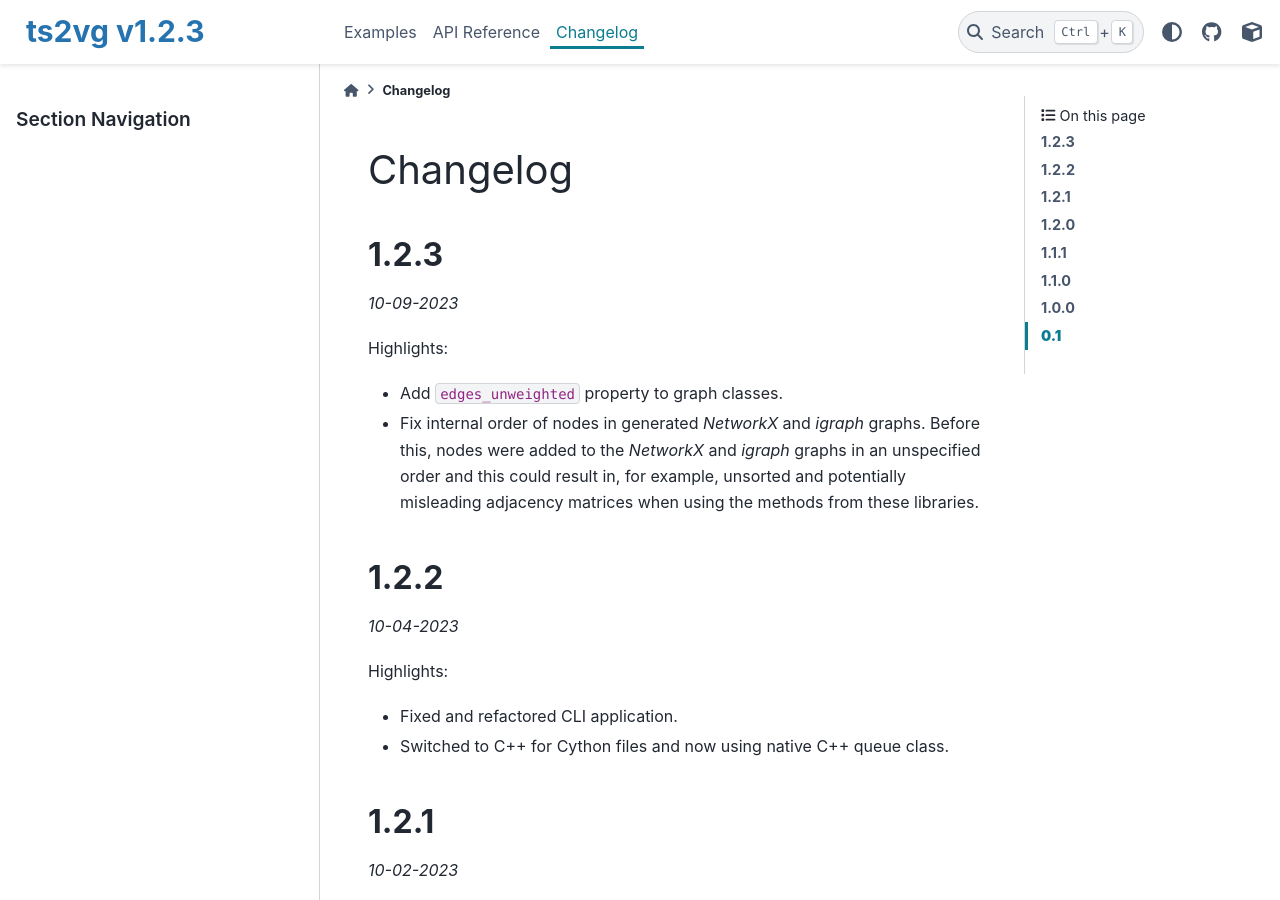
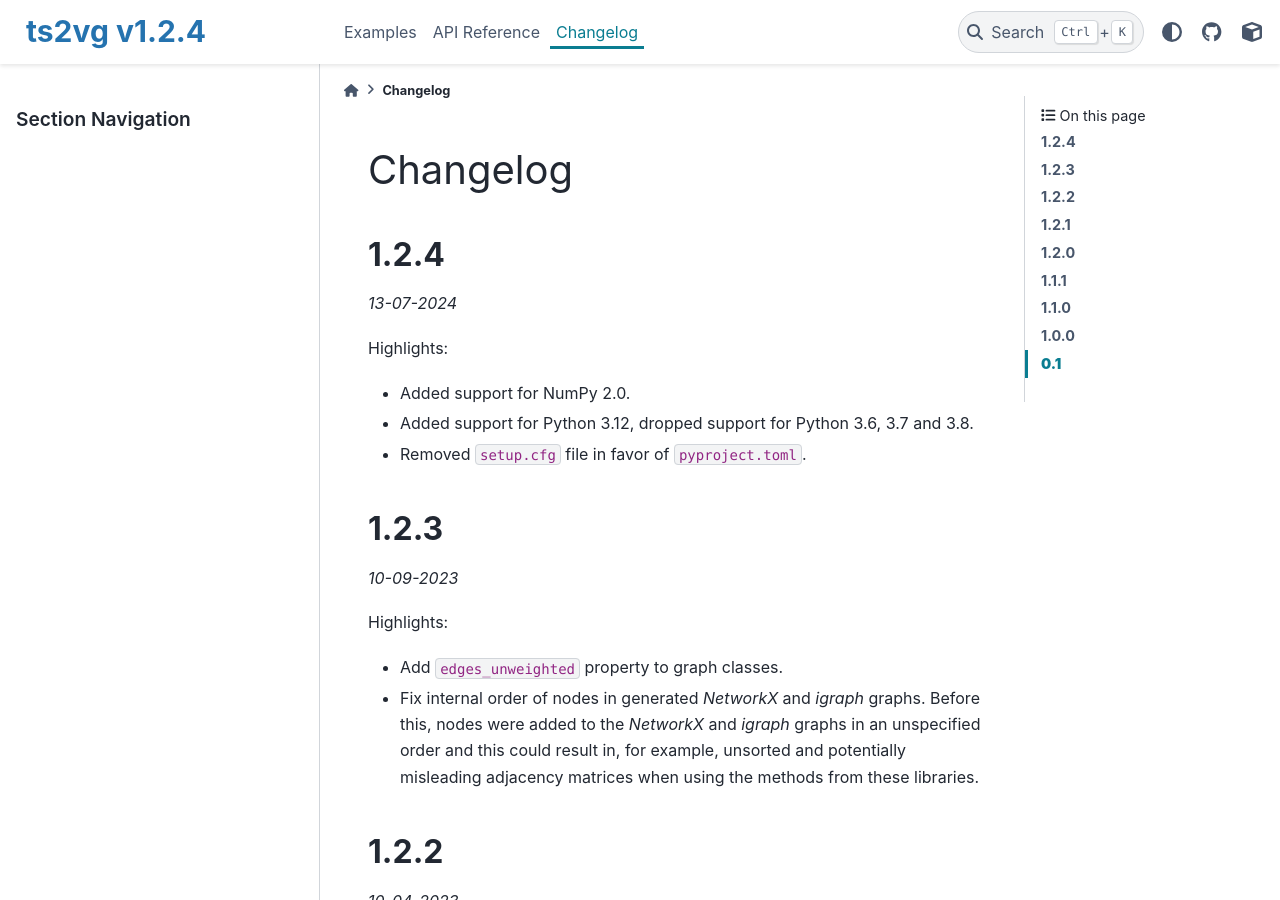
Before and after one commit to CarlosBergillos/ts2vg, a Sphinx documentation site: the page built from docs/source/changelog.rst, in a window 1280 px wide and 900 px high. Built offline with Sphinx 7.4.7 and the PyData theme 0.15.4, drawn with Linux system fonts in a browser that asks for light colours.

Commit message:
New version 1.2.4

```diff
--- a/docs/source/changelog.rst
+++ b/docs/source/changelog.rst
@@ -1,5 +1,17 @@
 Changelog
 =========
+
+**1.2.4**
+---------
+
+*13-07-2024*
+
+Highlights:
+
++ Added support for NumPy 2.0.
++ Added support for Python 3.12, dropped support for Python 3.6, 3.7 and 3.8.
++ Removed ``setup.cfg`` file in favor of ``pyproject.toml``.
+
 
 **1.2.3**
 ---------
--- a/ts2vg/_version.py
+++ b/ts2vg/_version.py
@@ -1 +1 @@
-__version__ = "1.2.3"
+__version__ = "1.2.4"
```
